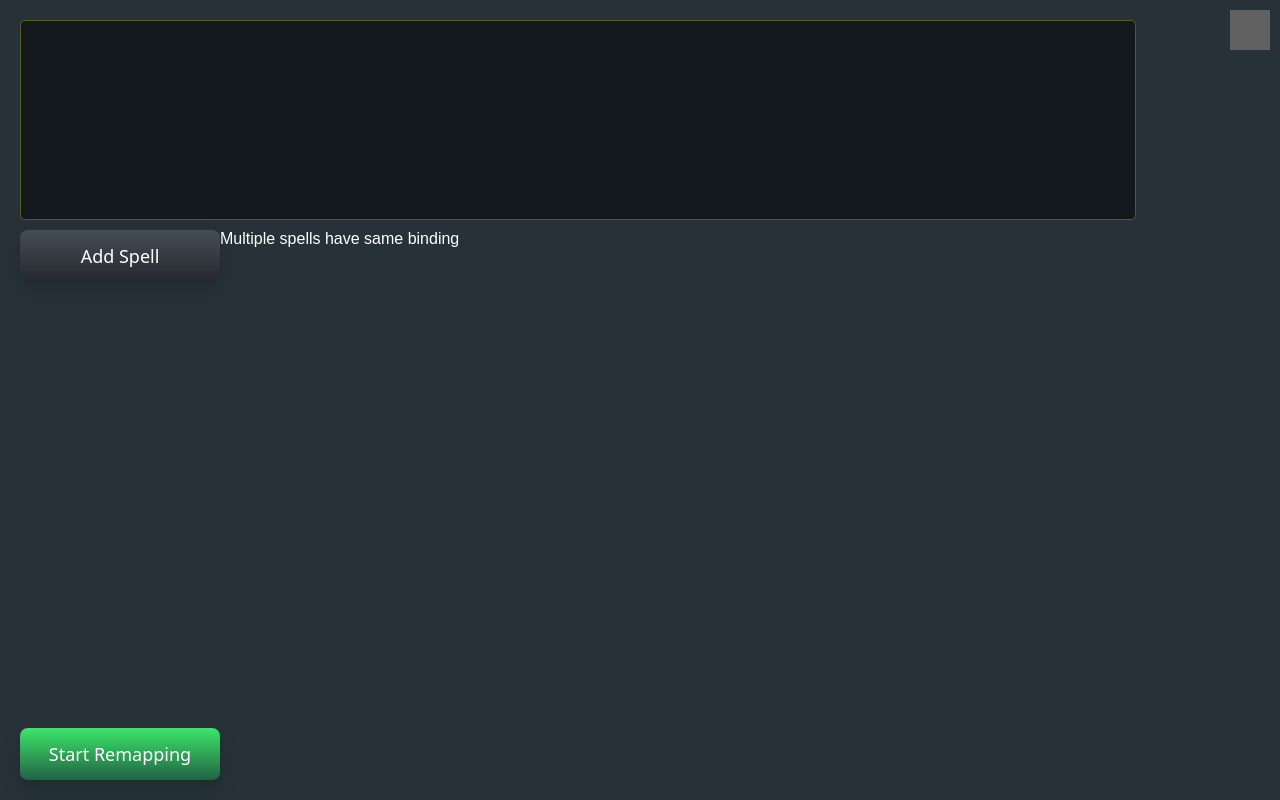
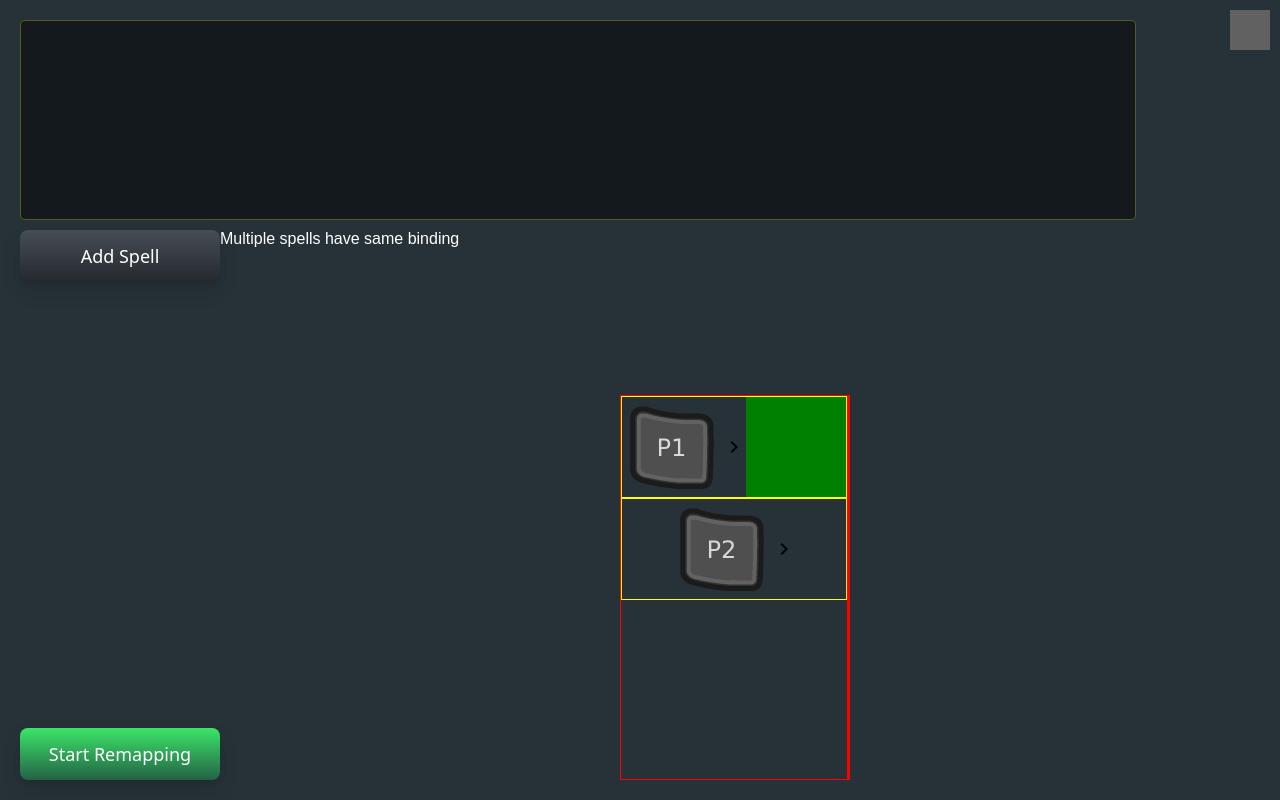
Before and after one commit to Bizangel/EldenRingSpellRemapper, a React (Vite) app: page / in a window 1280 px wide. Built offline with nearby package versions, Linux system fonts and the light colour scheme; grey boxes are pictures that could not be loaded.

Commit message:
initted implementation of paddle mapping select

```diff
--- /dev/null
+++ b/src/PaddleMapper.scss
@@ -0,0 +1,62 @@
+
+.paddle-mapping-wrapper {
+    // background-color: yellow;
+
+    flex-grow: 1;
+
+    display: flex;
+    flex-direction: row;
+}
+
+.paddle-column {
+    display: flex;
+    flex-direction: column;
+
+    border: 1px solid red;
+}
+
+.paddle-mapping {
+    display: flex;
+    flex-direction: row;
+    justify-content: center;
+    align-items: center;
+
+    border: 1px solid yellow;
+}
+
+.paddle-mapping-select-wrapper {
+    position: relative;
+    width: 100px;
+    height: 100px;
+}
+
+.paddle-mapping-select {
+    width: 100px;
+    height: 100px;
+
+    background-color: green;
+}
+
+.paddle-mapping-select-opened {
+    position: absolute;
+    left: 0;
+
+    top: -100px;
+
+    display: flex;
+    flex-direction: column-reverse;
+
+    width: 100px;
+    height: 200px;
+    overflow-y: scroll;
+
+    &::-webkit-scrollbar { width: 8px; height: 3px; background-color: #11171b;}
+    &::-webkit-scrollbar-thumb { background-color: #54646f; }
+
+    z-index: 10;
+    background-color: #283238;
+    border-radius: 10px;
+
+    box-shadow: 0 4px 6px rgba(0, 0, 0, 0.1); /* Creates the raised effect */
+    transition: box-shadow 0.3s ease; /* Smooth transition effect */
+}
--- /dev/null
+++ b/src/PaddleMapper.tsx
@@ -0,0 +1,60 @@
+import { useState } from 'react'
+import './PaddleMapper.scss'
+import right from "./assets/chevron-right.svg"
+
+
+const PaddleMappingSelect = () => {
+    const [opened, setOpened] = useState(false);
+
+    if (!opened)
+        return (
+            <div className="paddle-mapping-select" onClick={() => {setOpened(true)}}>
+
+            </div>
+        )
+
+    return (
+        <div className="paddle-mapping-select-wrapper">
+            {
+                !opened && <div className="paddle-mapping-select" onClick={() => {setOpened(true)}}/>
+            }
+
+            {
+                opened &&
+                <div className="paddle-mapping-select-opened">
+                    <img src="/buttonicons/XboxOne_A.png"></img>
+                    <img src="/buttonicons/XboxOne_X.png"></img>
+                    <img src="/buttonicons/XboxOne_Y.png"></img>
+                    <img src="/buttonicons/XboxOne_B.png"></img>
+                </div>
+            }
+
+        </div>
+
+    )
+}
+
+const PaddleMapper = () => {
+    return (
+        <div className="paddle-mapping-wrapper">
+            <div className="paddle-column">
+                <div className="paddle-mapping">
+                    <img src="/buttonicons/XboxOne_P1.png"></img>
+                    <img src={right}/>
+                    <PaddleMappingSelect/>
+                </div>
+                <div className="paddle-mapping">
+                    <img src="/buttonicons/XboxOne_P2.png"></img>
+                    <img src={right}/>
+
+
+                </div>
+            </div>
+            <div className="paddle-column">
+
+            </div>
+        </div>
+    )
+}
+
+export default PaddleMapper;
--- a/src/SpellMapPage.scss
+++ b/src/SpellMapPage.scss
@@ -117,3 +117,21 @@
     flex-direction: column;
     gap: 10px;
 }
+
+.issues-box-wrapper {
+    width: 400px;
+}
+
+.extra-controller-mapping-wrapper {
+    display: flex;
+    flex-grow: 1;
+    flex-direction: column;
+
+    // background-color: blue;
+}
+
+.modifier-replacement-wrapper {
+    // background-color: green;
+
+    height: 30%;
+}
--- a/src/SpellMapPage.tsx
+++ b/src/SpellMapPage.tsx
@@ -3,6 +3,7 @@ import './SpellMapPage.scss'
 import Spellbar from "./Spellbar";
 import SpellEntryCardContextMenu from "./SpellEntryCardContextMenu";
 import useSettingsCheck from "./common/settingsCheck";
+import PaddleMapper from "./PaddleMapper";
 
 type SpellMapPageProps = {
     goToSettingsPage: () => void,
@@ -30,6 +31,14 @@ const SpellMapPage = ({goToSettingsPage, goToAddSpellPage}: SpellMapPageProps) =
                             settingsCheck.error
                         }
                     </div>
+
+                    <div className="extra-controller-mapping-wrapper">
+                        <div className="modifier-replacement-wrapper">
+
+                        </div>
+
+                        <PaddleMapper/>
+                    </div>
                 </div>
             </div>
         </div>
```
